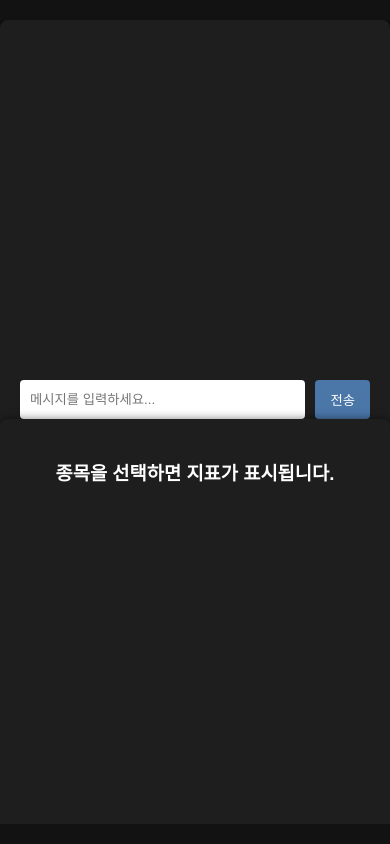
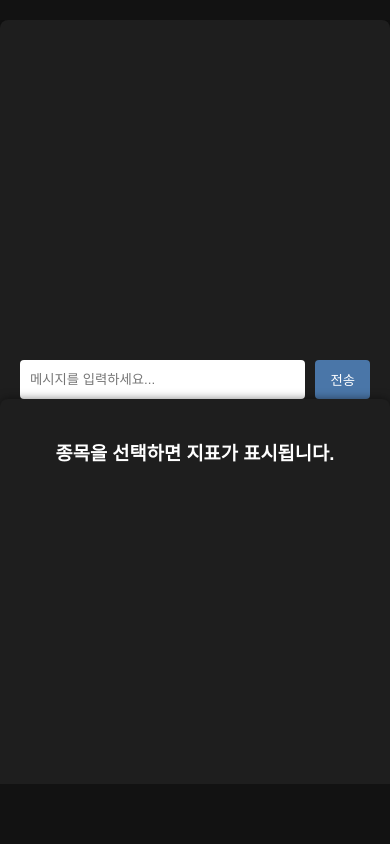
Before and after one commit to did88/Robo-Advisor, a Flask app: page / in a window 390 px wide. Run offline with Flask 3, Linux system fonts and the light colour scheme.

Commit message:
Fix chat container height and prevent page scroll

```diff
--- a/static/css/style.css
+++ b/static/css/style.css
@@ -2,7 +2,7 @@ html, body {
     height: 100%;
     margin: 0;
     overflow-x: hidden;
-    overflow-y: auto;
+    overflow-y: hidden;
 }
 
 body {
@@ -23,14 +23,14 @@ body {
     display: grid;
     grid-template-columns: 1fr 320px;
     gap: 20px;
-    height: calc(100vh - 40px);
+    height: calc(100vh - 80px);
     overflow: hidden;
 }
 
 @media (max-width: 768px) {
     .app-container {
         grid-template-columns: 1fr;
-        height: calc(100vh - 40px);
+        height: calc(100vh - 80px);
     }
     .info-panel {
         height: 300px;
```
